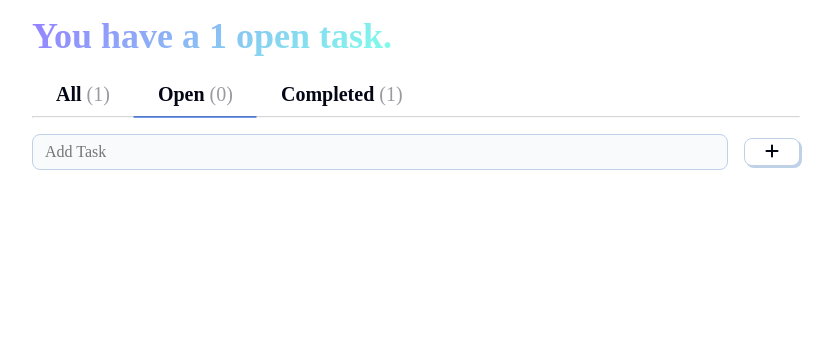
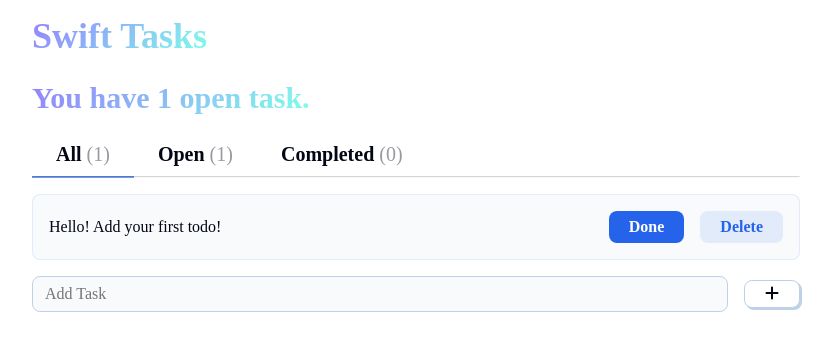
Before and after one commit to lh-25/Swift-Tasks, a React (Vite) app: page / in a window 1280 px wide. Shown: the top 350 px of the page, without its empty margins (224-1057 px from the left). Built offline with nearby package versions, Linux system fonts and the light colour scheme; a web font is replaced by a local one.

Commit message:
fixed header openTaskCount bug

```diff
--- a/src/App.jsx
+++ b/src/App.jsx
@@ -4,20 +4,15 @@ import { Tabs } from "./components/Tabs"
 import { TodoInput } from "./components/TodoInput"
 import { TodoList } from "./components/TodoList"
 
-function App() {
-  // const todos = [
-  //  { input: 'Hello! Add your first todo!', complete: true }
-  //   { input: 'Get the groceries!', complete: false },
-  //   { input: 'Learn how to web design', complete: false },
-  //   { input: 'Say hi to gran gran', complete: true },
-  // ]
-
+export default function  App () {
 
   const [todos, setTodos] = useState([
-     { input: 'Hello! Add your first todo!', complete: true }
+     { input: 'Hello! Add your first todo!', complete: false }
   ])
 
-  const [selectedTab, setSelectedTab] = useState('Open')
+  const [selectedTab, setSelectedTab] = useState('All')
+
+const openTaskCount = todos.filter((todo) => !todo.complete).length
 
  const handleAddTodo = (newTodo) => {
   const newTodoList = [...todos, {input: newTodo, complete: false}]
@@ -56,7 +51,7 @@ const handleSavaData = (currTodos) => {
   return (
     <>
 
-      <Header todos={todos} />
+      <Header openTaskCount={openTaskCount}todos={todos} />
       <Tabs selectedTab={selectedTab} setSelectedTab={setSelectedTab} todos={todos} />
       <TodoList handleCompleteTodo={handleCompleteTodo} handleDeleteTodo={handleDeleteTodo} selectedTab={selectedTab} todos={todos} />
       <TodoInput handleAddTodo={handleAddTodo}/>
@@ -64,5 +59,3 @@ const handleSavaData = (currTodos) => {
 
   )
 }
-
-export default App
--- a/src/components/Header.jsx
+++ b/src/components/Header.jsx
@@ -1,13 +1,15 @@
 export function Header (props) {
-const { todos } = props
-const todosLength = todos.length
+const { todos, openTaskCount} = props
 
 const isTasksPlural = todos.length != 1
 
 const taskOrTasks = isTasksPlural? 'tasks' : 'task'
   return (
     <header>
-      <h1 className="text-gradient">You have a {todosLength} open {taskOrTasks}.</h1>
+      <h1 className="text-gradient">Swift Tasks</h1>
+      <br />
+      <h2 className="text-gradient"> You have {openTaskCount > 0 ?
+      ` ${openTaskCount} open ${taskOrTasks}.` : 'no open tasks' }</h2>
     </header>
   )
 }
```
